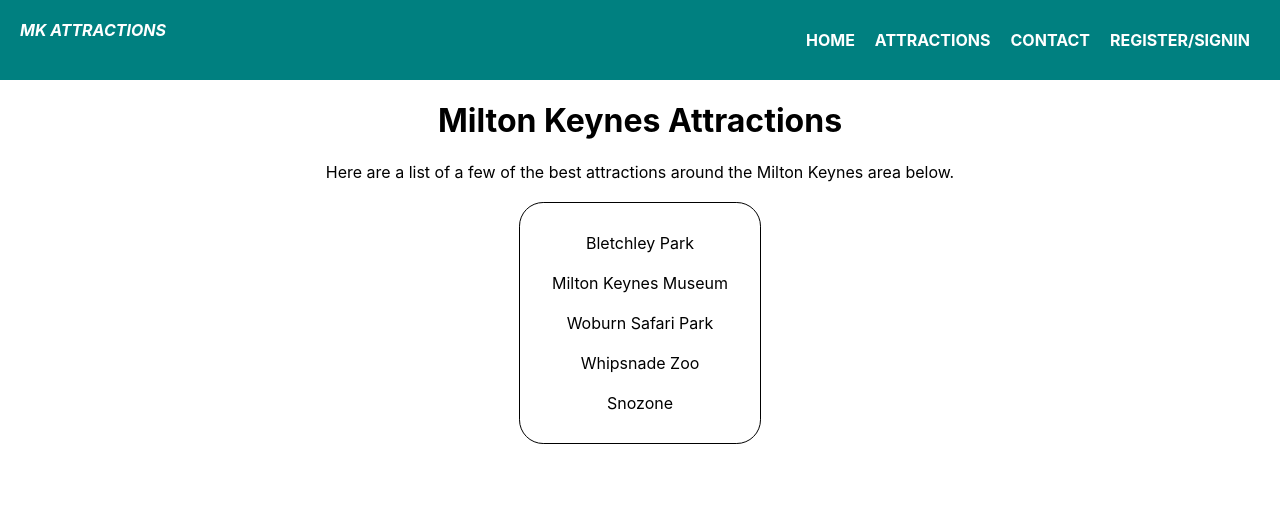
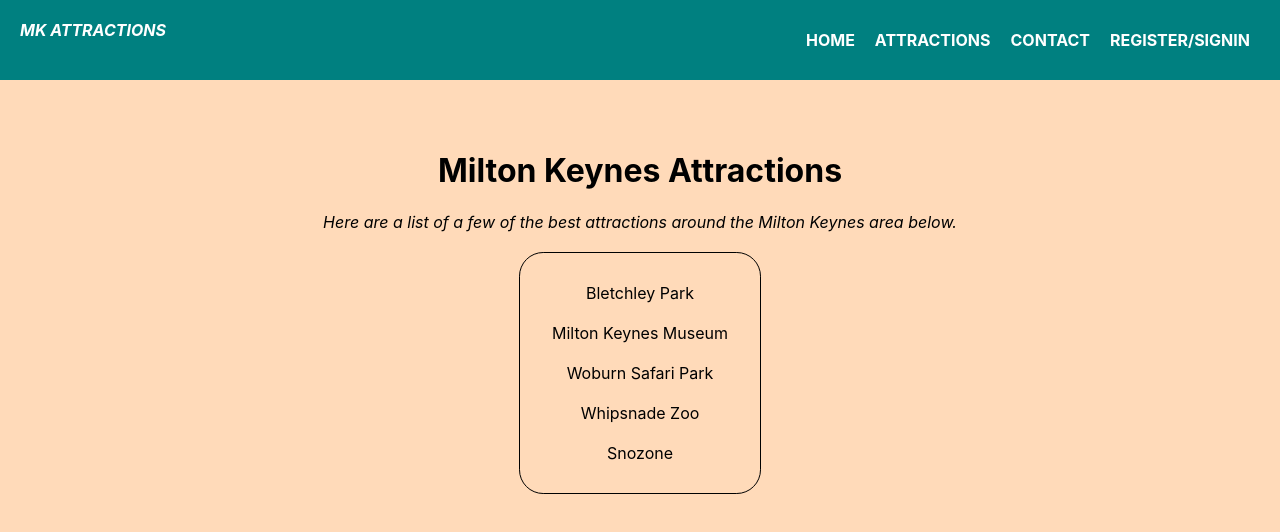
Before and after one commit to hannahro15/Django-React-With-Me-Project, a React (Create React App) app in the folder frontend/reactapp/: page /attractions in a window 1280 px wide. Shown: the top 532 px of the page. Built offline with nearby package versions, Linux system fonts and the light colour scheme.

Commit message:
Add background colour to attractions page

```diff
--- a/frontend/reactapp/src/pages/attractions/Attractions.css
+++ b/frontend/reactapp/src/pages/attractions/Attractions.css
@@ -1,5 +1,8 @@
 .attractions {
     text-align: center;
+    background-color: peachpuff;
+    min-height: 100vh;
+    padding-top: 50px;
 }
 
 .attractions-list {
@@ -13,6 +16,10 @@
     margin-top: 20px;
 }
 
+#attractions-paragraph {
+    font-style: italic;
+}
+
 .attractions-item {
     padding: 10px;
     align-items: center;
--- a/frontend/reactapp/src/pages/attractions/Attractions.jsx
+++ b/frontend/reactapp/src/pages/attractions/Attractions.jsx
@@ -4,7 +4,7 @@
     return (
         <div className="attractions">
             <h1>Milton Keynes Attractions</h1>
-            <p>Here are a list of a few of the best attractions around the Milton Keynes area below.</p>
+            <p id='attractions-paragraph'>Here are a list of a few of the best attractions around the Milton Keynes area below.</p>
             <ul className="attractions-list">
                 <li className="attractions-item">Bletchley Park</li>
                 <li className="attractions-item">Milton Keynes Museum</li>
```
